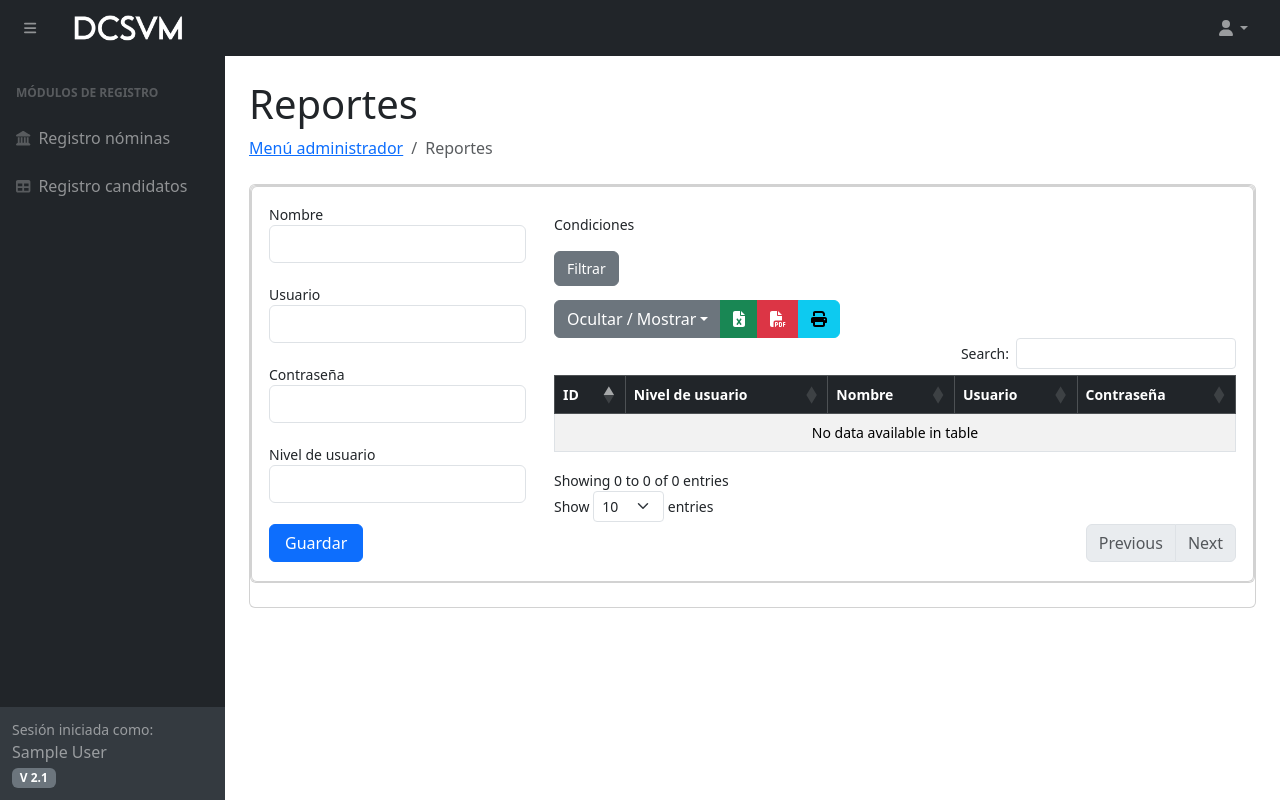
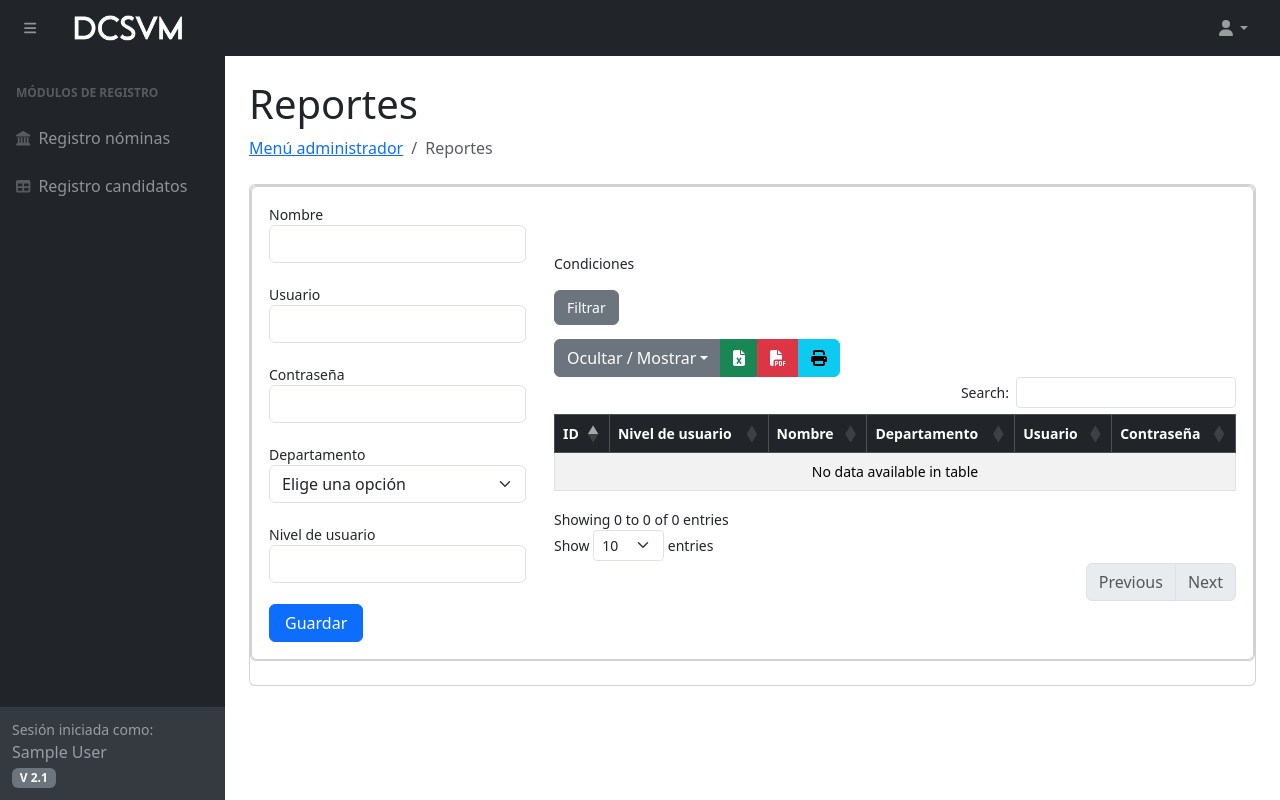
Before and after one commit to JuanGon8/DCCato, a PHP site: page /usuarios.php in a window 1280 px wide. Run offline with PHP 8.4, Linux system fonts and the light colour scheme; the visitor is signed in with stand-in values (Sample User, id 1); data that the repository does not hold is empty; some libraries are stand-ins or nearby versions.

Commit message:
Cambios generales

```diff
--- a/guardar_usuario.php
+++ b/guardar_usuario.php
@@ -12,6 +12,7 @@ $usuario = $_POST['usuario'];
 $password = $_POST['password'];
 $nombre = $_POST['nombre'];
 $tipo_usuario = $_POST['tipo_usuario'];
+$depto = $_POST['depto'];
 
 // Validar si la consulta ya existe en la base de datos
 $consulta_existente = "SELECT * FROM usuarios WHERE usuario = '$usuario'";
@@ -25,8 +26,8 @@ if ($resultado->num_rows > 0) {
     $password_hashed = sha1($password);
 
     // Preparar la consulta SQL para insertar los datos
-    $sql = "INSERT INTO usuarios (usuario, password, nombre, tipo_usuario)
-            VALUES ('$usuario', '$password_hashed', '$nombre', '$tipo_usuario')";
+    $sql = "INSERT INTO usuarios (usuario, password, nombre, tipo_usuario, depto)
+            VALUES ('$usuario', '$password_hashed', '$nombre', '$tipo_usuario', '$depto')";
 
     // Ejecutar la consulta y verificar si se guardaron los datos
     if ($conn->query($sql) === TRUE) {
--- a/usuarios.php
+++ b/usuarios.php
@@ -83,6 +83,16 @@ include 'navbar.php';
                                                 <input class="form-control inputwidth" type="text" name="usuario" required><br>
                                                 <label for="password">Contraseña</label>
                                                 <input class="form-control inputwidth" type="password" name="password" required><br>
+                                                <div class="form-group">
+                                                    <label for="depto">Departamento</label>
+                                                    <select name="depto" id="depto" class="form-select" required>
+                                                        <option selected disabled value="">Elige una opción</option>
+                                                        <option value="Almacén">Almacén</option>
+                                                        <option value="Recursos humanos">Recursos humanos</option>
+                                                        <option value="Sistemas">Sistemas</option>
+                                                        <!-- <option value="Nocturno">Nocturno</option> -->
+                                                    </select> <br>
+                                                </div>
                                                 <label for="tipo_usuario">Nivel de usuario</label>
                                                 <input class="form-control inputwidth" type="text" name="tipo_usuario" required>
                                             </div>
@@ -102,12 +112,13 @@ include 'navbar.php';
                                                     <th>ID</th>
                                                     <th>Nivel de usuario</th>
                                                     <th>Nombre</th>
+                                                    <th>Departamento</th>
                                                     <th>Usuario</th>
                                                     <th>Contraseña</th>
                                                 </tr>
                                             </thead>
                                             <tbody>
-                                                        <?php while($row = $resultado8->fetch_assoc()) { ?>
+                                                <?php while ($row = $resultado8->fetch_assoc()) { ?>
                                                     <tr id="row_<?php echo $row['id']; ?>">
                                                         <!-- <td align="center">
                                                                     <button class="delete-button" onclick="deleteRow(<?php echo $row['id']; ?>)">
@@ -117,6 +128,7 @@ include 'navbar.php';
                                                         <td><?php echo $row['id']; ?></td>
                                                         <td><?php echo $row['tipo_usuario']; ?></td>
                                                         <td><?php echo $row['nombre']; ?></td>
+                                                        <td><?php echo $row['depto']; ?></td>
                                                         <td><?php echo $row['usuario']; ?></td>
                                                         <td><?php echo $row['password']; ?></td>
 
```
Also changed, not shown: index.php (+11 -4 lines). Lines whose indentation alone changed are shown as unchanged.
